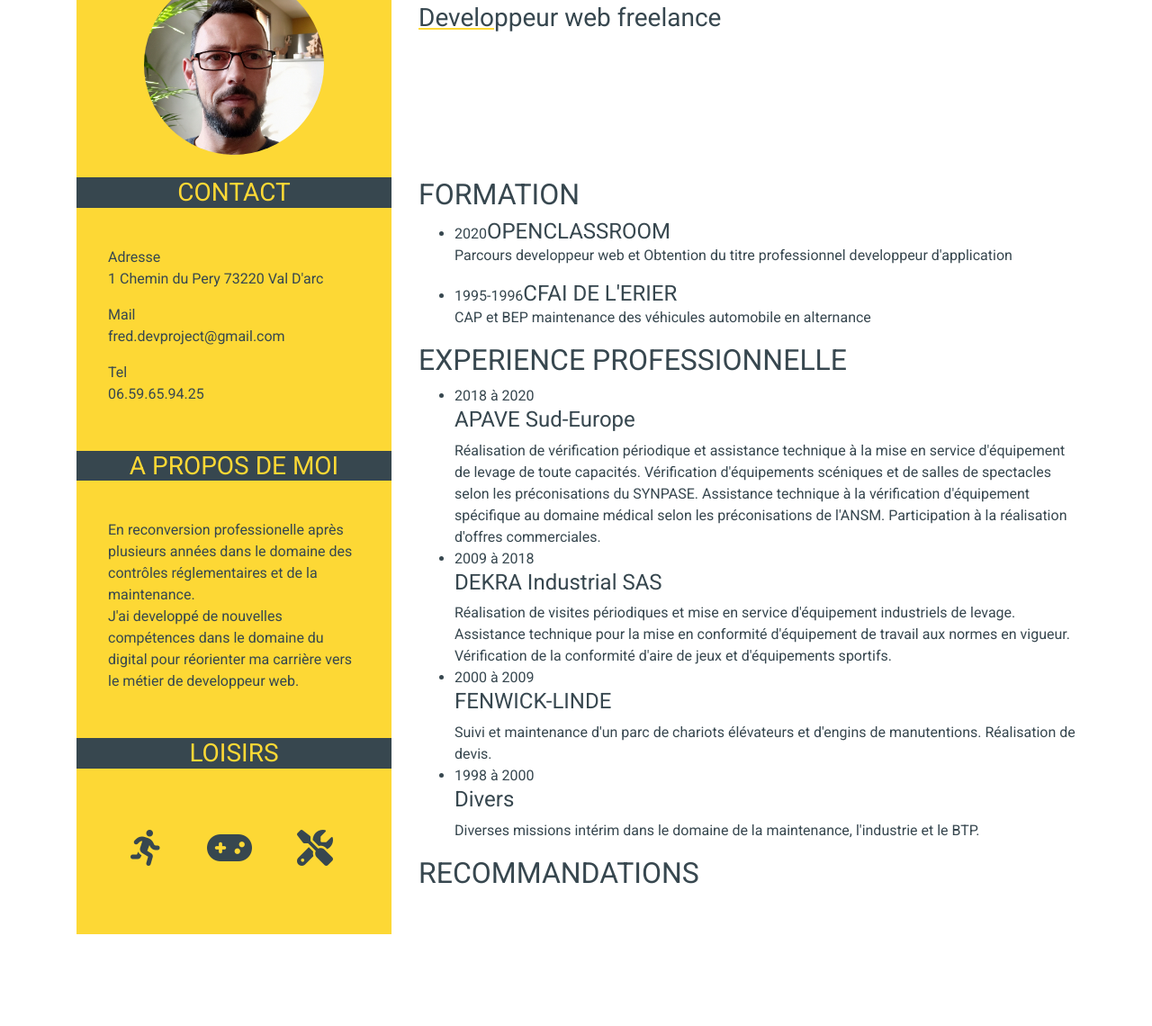
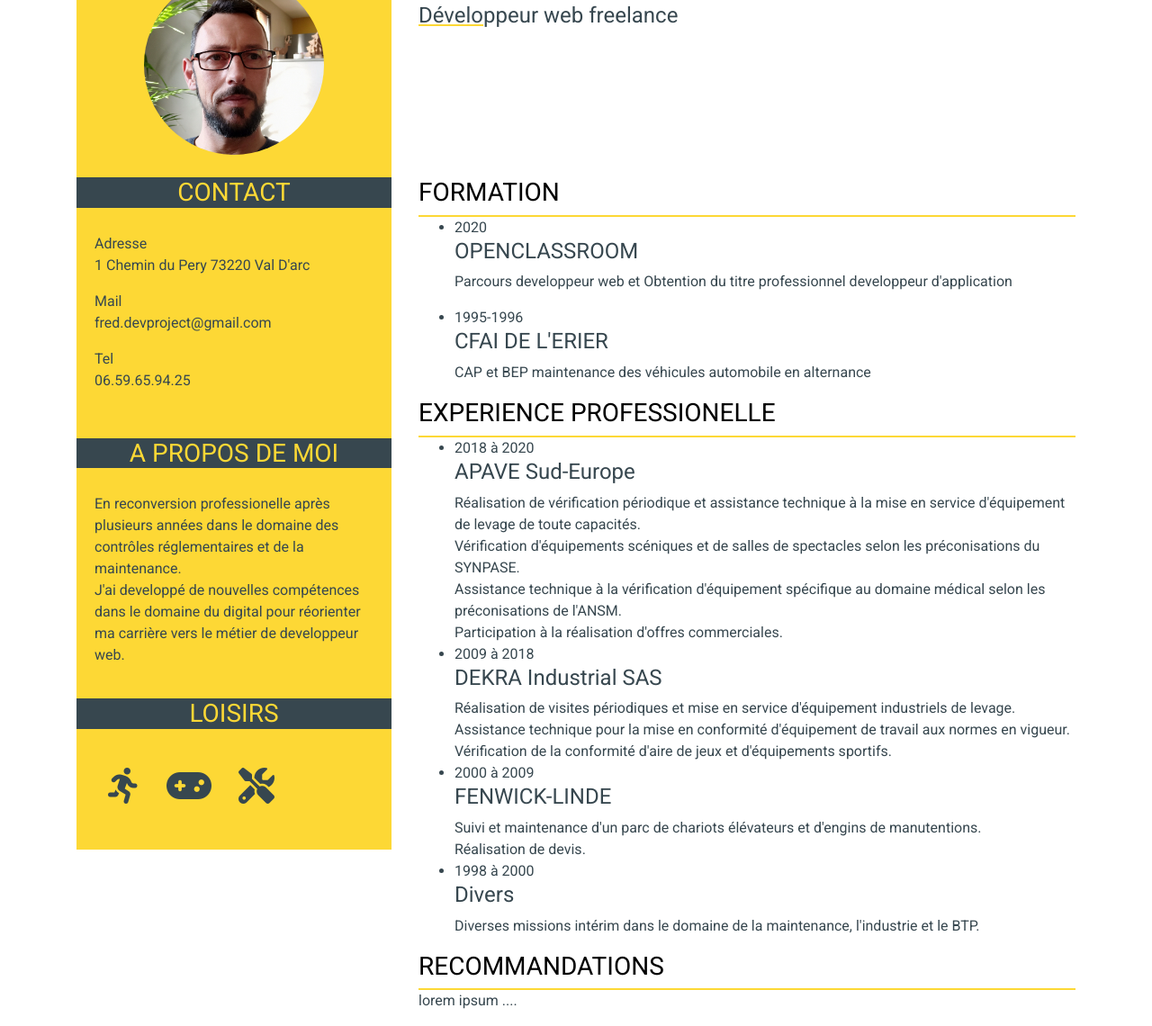
Before and after one commit to fred-devproject/P2_DUCHER_FRED, a plain HTML site: page index.html in a window 1280 px wide. Shown: the part 53-1193 px from the top of the page at 90% size. Before the commit the page ends 1091 px from the top, so only its background shows below. Drawn offline with nearby package versions, Linux system fonts and the light colour scheme.

Commit message:
modification et mise à jour du code

```diff
--- a/index.html
+++ b/index.html
@@ -16,7 +16,7 @@
 
     <body class="page">
     	<!--header-->
-        <header>
+        <header class="mainhead">
         	<div class="container">
   				<div class="row">
     				<div class="col-xs-12 col-sm-12 col-md-6 col-lg-4 col-xl-4">
@@ -25,8 +25,8 @@
         				</div>
         			</div>
         			<div class="col-xs-12 col-sm-12 col-md-6 col-lg-8 col-xl-8">
-        				<div class="titre">
-        					<H1><span class="blue">FREDERIC</span> DUCHER</H1><H3><u>Develo</u>ppeur web freelance</H3>
+        				<div class="mainhead__title">
+								<H1><span class="mainhead__title_box__yellow">FREDERIC</span> DUCHER</H1><H4><u>Dévelo</u>ppeur web freelance</H4>
         				</div>
         			</div>
 				</div>
@@ -39,33 +39,33 @@
   			<div class="row">
   			<!--coté gauche-->
     		<div class="col-xs-12 col-sm-12 col-md-6 col-lg-4 col-xl-4">
-    			<aside class="gauche">
+    			<aside class="left">
 
 				<!--bloc 1 contact-->
-				<div class="contact">
-					<div class="titregauche"><H3>CONTACT</H3></div>
-					<div class="barre_gauche">
+				<div class="left__box">
+					<div class="left__box__title"><H3>CONTACT</H3></div>
+					<address class="left__box__bar">
 						<p>Adresse<br/>1 Chemin du Pery 73220 Val D'arc</p>
 						<p>Mail<br/>fred.devproject@gmail.com</p>
 						<p>Tel<br/>06.59.65.94.25</p>
-					</div>
+					</address>
 				</div>
 
 				<!--bloc 2 à propos-->
-				<div class="a_propos">
-					<div class="titregauche"><H3>A PROPOS DE MOI</H3></div>
-					<div class="barre_gauche">
+				<div class="left__box">
+					<div class="left__box__title"><H3>A PROPOS DE MOI</H3></div>
+					<div class="left__box__bar">
 						<p>En reconversion professionelle après plusieurs années dans le domaine des contrôles réglementaires et de la maintenance.
 						<br/>J'ai developpé de nouvelles compétences dans le domaine du digital pour réorienter ma carrière vers le métier de developpeur web.</p>
 					</div>
 					</div>
 
 				<!--bloc 3 Loisirs-->
-				<div class="loisirs">
-					<div class="titregauche"><H3>LOISIRS</H3></div>
-					<div class="barre_gauche">
-					<p><i class="fas fa-running"></i><i class="fas fa-gamepad"></i><i class="fas fa-tools"></i></p>
-				</div>
+				<div class="left__box">
+					<div class="left__box__title"><H3>LOISIRS</H3></div>
+					<div class="left__box__bar">
+						<p><i class="fas fa-running"></i><i class="fas fa-gamepad"></i><i class="fas fa-tools"></i></p>
+					</div>
 				</div>
 
 				<!--fermeture barre gauche-->
@@ -74,41 +74,43 @@
 
 			<!--coté droit-->
 			<div class="col-xs-12 col-sm-12 col-md-6 col-lg-8 col-xl-8">
-				<section class="droit">
+				<main class="right">
 						<!--section 4 formation-->
-						<div class="formation">
-							<div class="titredroit"><H2>FORMATION</H2></div>
+						<section class="right__box">
+							<div  class="right__box__title"><H3>FORMATION</H3></div>
 							<ul>
-								<li>2020<H4 class="soustitre">OPENCLASSROOM</H4><p>Parcours developpeur web et Obtention du titre professionnel developpeur d'application</p></li>
-								<li>1995-1996<H4 class="soustitre">CFAI DE L'ERIER</H4><p>CAP et BEP maintenance des véhicules automobile en alternance</p></li>
+								<li>2020<H4 class="right__box__undertitle">OPENCLASSROOM</H4><p>Parcours developpeur web et Obtention du titre professionnel developpeur d'application</p></li>
+								<li>1995-1996<H4 class="right__box--undertitle">CFAI DE L'ERIER</H4><p>CAP et BEP maintenance des véhicules automobile en alternance</p></li>
 							</ul>
-						</div>
+						</section>
 
 						<!--section 5 Exp pro-->
-						<div class="exp_pro">
-							<div class="titredroit"><H2>EXPERIENCE PROFESSIONNELLE</H2></div>
+						<section class="right__box">
+							<div  class="right__box__title"><H3>EXPERIENCE PROFESSIONELLE</H3></div>
 							<ul>
-								<li>2018 à 2020<h4>APAVE Sud-Europe</h4>Réalisation de vérification périodique et assistance technique à la mise en service d'équipement de levage de toute capacités.
-									Vérification d'équipements scéniques et de salles de spectacles selon les préconisations du SYNPASE.
-									Assistance technique à la vérification d'équipement spécifique au domaine médical selon les préconisations de l'ANSM.
-									Participation à la réalisation d'offres commerciales.
+								<li>2018 à 2020<h4 class="right__box__undertitle">APAVE Sud-Europe</h4>Réalisation de vérification périodique et assistance technique à la mise en service d'équipement de levage de toute capacités.
+									<br/>Vérification d'équipements scéniques et de salles de spectacles selon les préconisations du SYNPASE.
+									<br/>Assistance technique à la vérification d'équipement spécifique au domaine médical selon les préconisations de l'ANSM.
+									<br/>Participation à la réalisation d'offres commerciales.
 							    </li>
-							    <li>2009 à 2018<h4>DEKRA Industrial SAS</h4>Réalisation de visites périodiques et mise en service d'équipement industriels de levage.
-								Assistance technique pour la mise en conformité d'équipement de travail aux normes en vigueur.
-								Vérification de la conformité d'aire de jeux et d'équipements sportifs.
+							    <li>2009 à 2018<h4 class="right__box__undertitle">DEKRA Industrial SAS</h4>Réalisation de visites périodiques et mise en service d'équipement industriels de levage.
+								<br/>Assistance technique pour la mise en conformité d'équipement de travail aux normes en vigueur.
+								<br/>Vérification de la conformité d'aire de jeux et d'équipements sportifs.
 						        </li>
-								<li>2000 à 2009<h4>FENWICK-LINDE</h4>Suivi et maintenance d'un parc de chariots élévateurs et d'engins de manutentions.
-									Réalisation de devis.
+								<li>2000 à 2009<h4 class="right__box__undertitle">FENWICK-LINDE</h4>Suivi et maintenance d'un parc de chariots élévateurs et d'engins de manutentions.
+									<br/>Réalisation de devis.
 							    </li>
-								<li>1998 à 2000<h4>Divers</h4>Diverses missions intérim dans le domaine de la maintenance, l'industrie et le BTP.</li>
-						</div>
+								<li>1998 à 2000<h4 class="right__box__undertitle">Divers</h4>Diverses missions intérim dans le domaine de la maintenance, l'industrie et le BTP.</li>
+							</ul>
+						</section>
 
 						<!--section 6 Recommandations-->
-						<div class="reco">
-							<div class="titredroit"><H2>RECOMMANDATIONS</H2></div>
-						</div>
+						<section class="right__box">
+							<div  class="right__box__title"><H3>RECOMMANDATIONS</H3></div>
+							<p>lorem ipsum ....</p>
+						</section>
 				<!--fermeture section droite-->
-				</section>
+				</main>
 			</div>
 		</div>
 		<!--fermeture container-->
--- a/style.css
+++ b/style.css
@@ -4,12 +4,13 @@
 {
 	font-family: 'Roboto', sans-serif;
 }
-.photo
+h1
 {
-	background-color: #FDD835;
-	display:flex;
-	justify-content: space-around;
+	color: black;
 }
+
+/* Header */
+
 .mainhead__photo
 {
 	background-color: #FDD835;
@@ -23,30 +24,11 @@
    margin-top: 25px;
    margin-bottom: 25px;
 }
-.gauche
-{
-	background-color:#FDD835;
-	color:#37474F;
-}
-.barre_gauche
-{
-	padding: 10%;
-}
-.droit
+.mainhead__title
 {
 	color:#37474F;
 }
-.titre
-{
-	color:#37474F;
-}
-.titregauche
-{
-	background-color: #37474F;
-	color: #FDD835;
-	text-align: center;
-}
-.blue
+.mainhead__title_box__yellow
 {
 	color:#FDD835;
 }
@@ -54,17 +36,42 @@ u
 {
 	text-decoration-color:#FDD835;
 }
+
+/* Partie gauche */
+.left
+{
+	background-color:#FDD835;
+	color:#37474F;
+	height: auto;
+}
+.left__box__title
+{
+	background-color: #37474F;
+	color: #FDD835;
+	text-align: center;
+}
+.left__box__bar
+{
+	padding: 20px;
+}
 i
 {
 color: #37474F;
-}
-.soustitre
-{
-	display: inline;
 }
 i.fas
 {
 	font-size: 40px;
 	display: inline-block;
-	margin: 25px;
+	margin: 15px;
 }
+
+/* Partie droite */
+.right__box
+{
+	color:#37474F;
+}
+.right__box__title
+{
+	color: black;
+	border-bottom: solid 2px #FDD835 ;
+}
```
